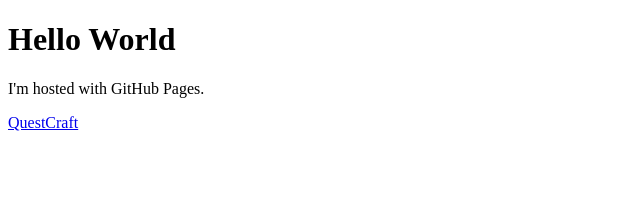
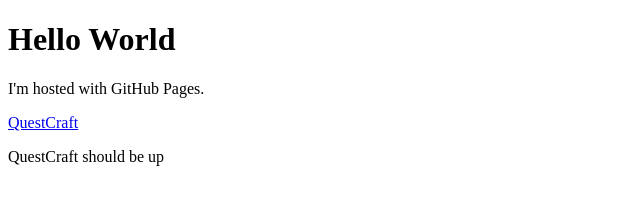
Before and after one commit to natereinert/natereinert.github.io, a plain HTML site: page index.html in a window 1280 px wide. Shown: the whole page, without its empty margins (0-640 px from the left). Drawn offline with Linux system fonts and the light colour scheme.

Commit message:
Update index.html

```diff
--- a/index.html
+++ b/index.html
@@ -4,5 +4,6 @@
     <h1>Hello World</h1>
     <p>I'm hosted with GitHub Pages.</p>
     <A HREF = "https://natereinert.github.io/questcraftexample">QuestCraft</A>
+    <p>QuestCraft should be up</p>
   </body>
 </html>
```
